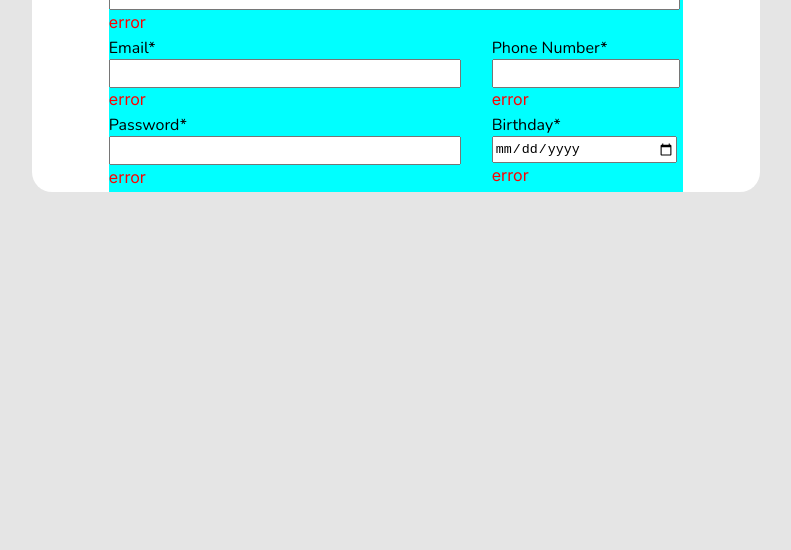
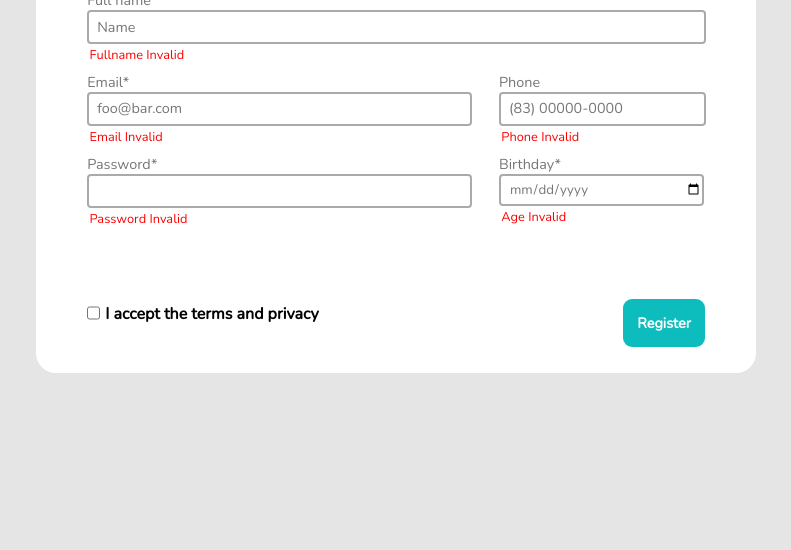
Before and after one commit to FernandoValentim43/Login-Page, a plain HTML site: page index.html in a window 1280 px wide. Shown: the part 250-800 px from the top of the page, without its empty margins (244-1035 px from the left). Drawn offline with nearby package versions, Linux system fonts and the light colour scheme.

Commit message:
Fix: html and css v.1

```diff
--- a/index.css
+++ b/index.css
@@ -7,11 +7,11 @@ body {
 
 section {
     display: flex;
-    max-width: 91vh;
+    max-width: 90vh;
     background: #FFFFFF;
     border-radius: 20px;
     margin: auto;
-    margin-top: 1vh;
+    margin-top: 3vh;
     flex-direction: column;
 }
 
@@ -21,7 +21,7 @@ section {
     text-align: center;
     justify-content: center;
     align-items: center;
-    margin-top: 5px;
+    margin-top: 20px;
 }
 
 .first h1 {
@@ -39,25 +39,42 @@ section {
 /*inputs*/
 
 .inputs {
-    background-color: aqua;
     display: flex;
     flex-wrap: wrap;
-    margin-left: 6vw;
-    margin-right: 6vw;
+    margin-left: 4vw;
+    margin-right: 4vw;
 
     flex-direction: column;
 }
 
 .error {
     color: red;
-    margin-top: 0.2vh;
-    margin-bottom: 0;
+    margin: 0.15rem;
     width: 100%;
     padding-bottom: 5px;
+    font-family: 'Nunito', sans-serif;
+    font-size: 0.80rem;
 }
 
 input {
-    height: 23px;
+    height: 28px;
+    border-radius: 4px;
+    border: 2px solid #AAAAAA;
+    padding-left: 8px;
+}
+
+
+::placeholder {
+    font-family: 'Nunito', sans-serif;
+    font-size: 0.9rem;
+
+
+}
+
+
+input[type="date"], input[type="time"] {
+    font-family: 'Nunito', sans-serif;
+    color: #767676;
 }
 
 
@@ -69,6 +86,8 @@ input {
     margin-bottom: 0;
 
     font-family: 'Nunito', sans-serif;
+    color: #767676;
+    font-size: 0.9rem;
 
 }
 
@@ -118,7 +137,6 @@ input {
     flex: 2;
 }
 
-
 .password-container input {
     margin-right: 50px;
     width: 90%;
@@ -132,3 +150,57 @@ input {
 .birthday-container input {
     width: 94%;
 }
+
+
+/*check and button*/
+.last-container {
+    margin-top: 5vw;
+    margin-bottom: 2vw;
+    display: flex;
+}
+
+/*check box*/
+.check-box-container {
+    flex:2;
+}
+
+.check-box-label {
+    display: flex;
+    font-family: 'Nunito', sans-serif;
+    font-weight: bold;
+
+}
+
+.check-box-label label {
+    padding-top: 3.2px;
+}
+
+.check-box-label input {
+    margin: 0;
+    margin-right: 5px;
+}
+
+
+/*button*/
+.button-container {
+    display: flex;
+    flex: 1;
+    justify-content: end;
+
+}
+
+.button-container button {
+    font-family: 'Nunito', sans-serif;
+    font-weight: bold;
+    text-align: center;
+    color: white;
+    font-size: 0.9rem;
+
+
+
+    background-color: #0DBDBD;;
+    padding: 12px;
+    border-radius: 9px;
+    border: 2px solid #0DBDBD;
+
+}
--- a/index.html
+++ b/index.html
@@ -27,21 +27,21 @@
 
         <div class="full-name-container">
           <p class="name">Full name*</p>
-          <input type="text">
-          <p class="error">error</p>
+          <input type="text" placeholder="Name">
+          <p class="error">Fullname Invalid</p>
         </div>
 
         <div class="second-container">
           <div class="email-container">
             <p class="name">Email*</p>
-            <input type="text">
-            <p class="error">error</p>
+            <input type="email" placeholder="foo@bar.com">
+            <p class="error">Email Invalid</p>
           </div>
 
           <div class="phone-container">
-              <p class="name">Phone Number*</p>
-              <input type="number">
-              <p class="error">error</p>
+              <p class="name">Phone</p>
+              <input type="tel" placeholder="(83) 00000-0000">
+              <p class="error">Phone Invalid</p>
           </div>
         </div>
 
@@ -50,14 +50,30 @@
           <div class="password-container">
             <p class="name">Password*</p>
             <input type="text">
-            <p class="error">error</p>
+            <p class="error">Password Invalid</p>
           </div>
 
           <div class="birthday-container">
               <p class="name">Birthday*</p>
               <input type="date">
-              <p class="error">error</p>
+              <p class="error">Age Invalid</p>
           </div>
+        </div>
+
+
+        <div class="last-container">
+          <div class="check-box-container">
+           <div class="check-box-label">
+            <input type="checkbox">
+            <label>I accept the terms and privacy</label><br>
+           </div>
+          </div>
+
+          <div class="button-container">
+            <button>Register</button>
+          </div>
+
+
         </div>
 
 
```
